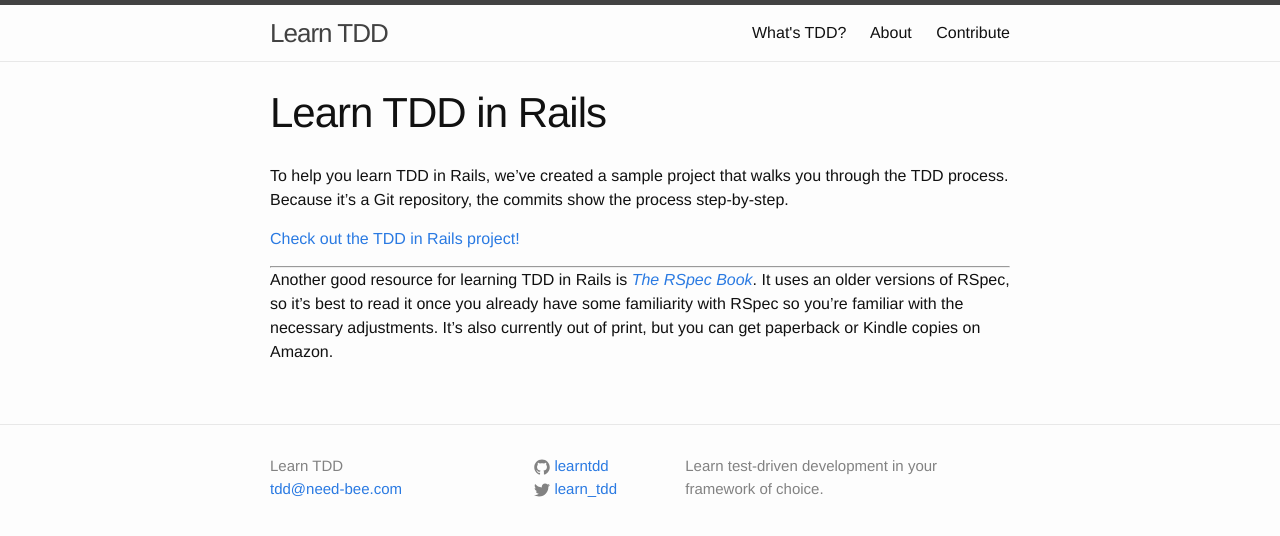
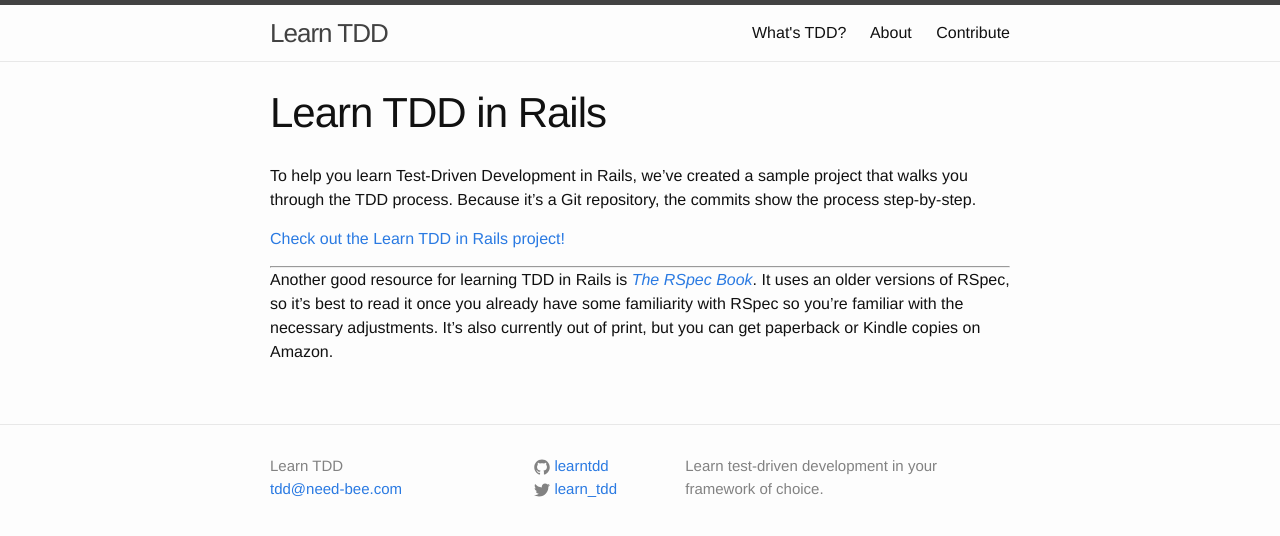
Before and after one commit to learn-tdd-in/learntdd.in, a Jekyll site: the page built from rails.md, in a window 1280 px wide. Shown: the top 536 px of the page. Built offline with Jekyll 4.4.1, drawn with Linux system fonts in a browser that asks for light colours.

Commit message:
Add text to rails page

```diff
--- a/rails.md
+++ b/rails.md
@@ -3,9 +3,9 @@
 title: Learn TDD in Rails
 ---
 
-To help you learn TDD in Rails, we've created a sample project that walks you through the TDD process. Because it's a Git repository, the commits show the process step-by-step.
+To help you learn Test-Driven Development in Rails, we've created a sample project that walks you through the TDD process. Because it's a Git repository, the commits show the process step-by-step.
 
-[Check out the TDD in Rails project!](https://github.com/learntdd/learn-tdd-in-rails)
+[Check out the Learn TDD in Rails project!](https://github.com/learntdd/learn-tdd-in-rails)
 
 ---
 
```
